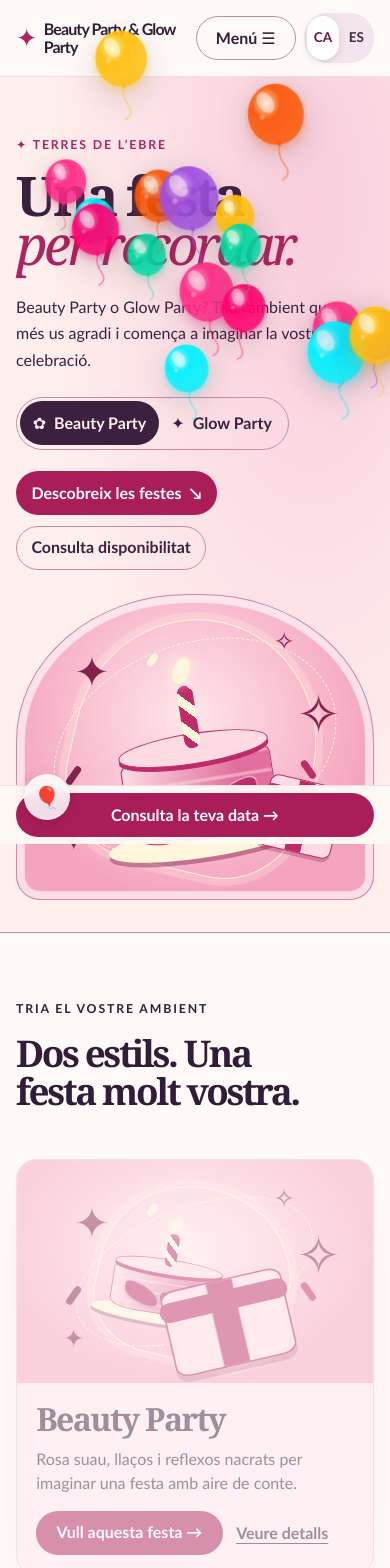
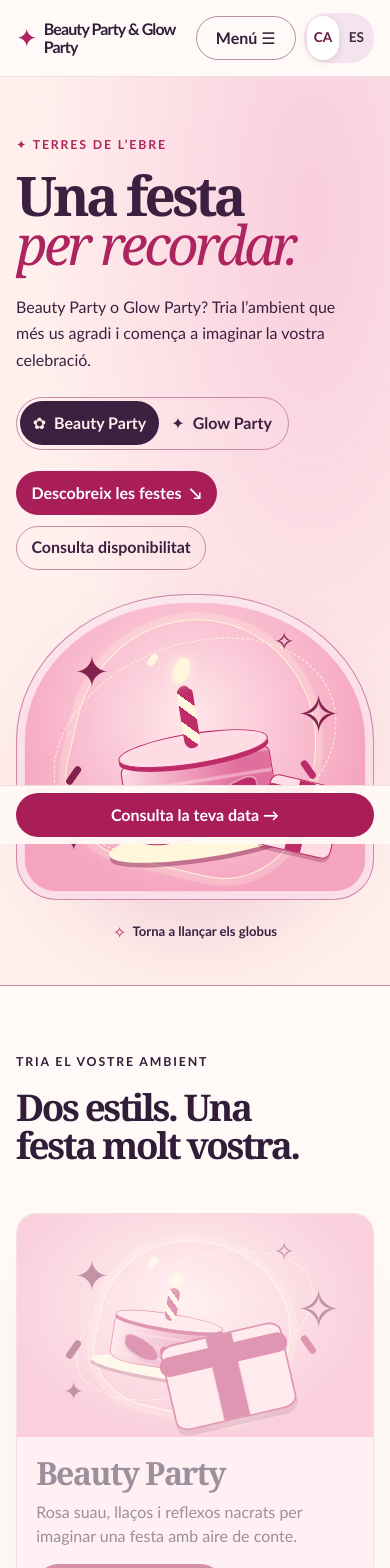
Before and after one commit to brahimcah/demo-Glow-Party, a React (Vite) app: page / in a window 390 px wide. Shown: the top 1568 px of the page. Built offline with nearby package versions, Linux system fonts and the light colour scheme.

Commit message:
Polish the opening balloon flight and party animations

```diff
--- a/src/Balloons.tsx
+++ b/src/Balloons.tsx
@@ -1,218 +1,56 @@
-import { useEffect, useState } from 'react';
+import { useId, useState } from 'react';
+import type { CSSProperties } from 'react';
+import type { Party } from './config';
 
-interface BalloonItem {
-  id: number;
-  left: number;
-  size: number;
-  color: string;
-  shineColor: string;
-  stringColor: string;
-  duration: number;
-  delay: number;
-  swayDuration: number;
-  swayDist: number;
-  wobbleDir: number;
+const paths = [
+  { left: '8%', size: 64, drift: 19, delay: 100, duration: 4600 },
+  { left: '22%', size: 48, drift: -24, delay: 540, duration: 4350 },
+  { left: '36%', size: 61, drift: 27, delay: 230, duration: 4900 },
+  { left: '51%', size: 52, drift: -19, delay: 720, duration: 4200 },
+  { left: '65%', size: 72, drift: 21, delay: 80, duration: 4700 },
+  { left: '78%', size: 50, drift: -26, delay: 440, duration: 4600 },
+  { left: '91%', size: 64, drift: 18, delay: 290, duration: 4850 },
+];
+const colors = {
+  beauty: ['#ca5284', '#a575cf', '#ea916d', '#d779a9'],
+  glow: ['#f56dce', '#9d75ff', '#68ead5', '#dbf078'],
+};
+
+export function Balloons({ party, replayLabel }: { party: Party; replayLabel: string }) {
+  const prefix = useId();
+  const [launch, setLaunch] = useState(0);
+
+  return <>
+    <div key={launch} className="balloons-container" aria-hidden="true">
+      {paths.map(({ left, size, drift, delay, duration }, index) => {
+        const color = colors[party][index % colors[party].length];
+        const gradient = `${prefix}-balloon-${index}`;
+        return <div className="balloon-wrapper" key={left} style={{
+          left,
+          color,
+          '--size': `${size}px`,
+          '--drift': `${drift}px`,
+          '--delay': `${delay}ms`,
+          '--flight': `${duration}ms`,
+        } as CSSProperties}>
+          <svg viewBox="0 0 50 88" className="balloon-svg" focusable="false">
+            <defs>
+              <radialGradient id={gradient} cx="31%" cy="25%" r="80%">
+                <stop offset="0" stopColor="#fff" stopOpacity=".95" />
+                <stop offset=".26" stopColor={color} />
+                <stop offset="1" stopColor={color} stopOpacity=".76" />
+              </radialGradient>
+            </defs>
+            <path d="M25 49 Q18 57 25 65 T24 86" fill="none" stroke="currentColor" strokeOpacity=".72" strokeWidth="1.25" />
+            <path d="M25 43 L21 51 Q25 53 29 51 Z" fill="currentColor" />
+            <path d="M25 3 C12 3 4 11 4 23 C4 34 14 46 25 48 C36 46 46 34 46 23 C46 11 38 3 25 3Z" fill={`url(#${gradient})`} />
+            <path d="M12 21 Q13 12 22 10" fill="none" stroke="white" strokeOpacity=".68" strokeWidth="2.25" strokeLinecap="round" />
+          </svg>
+        </div>;
+      })}
+    </div>
+    <button type="button" className="balloon-relaunch-btn" onClick={() => setLaunch(value => value + 1)}>
+      <span aria-hidden="true">✧</span> {replayLabel}
+    </button>
+  </>;
 }
-
-interface Particle {
-  id: number;
-  x: number;
-  y: number;
-  color: string;
-  angle: number;
-  speed: number;
-}
-
-const PALETTE = [
-  { color: '#ff2a85', shine: '#ff90bf', string: 'rgba(255, 42, 133, 0.45)' }, // Neon Pink
-  { color: '#9d4edd', shine: '#e0aaff', string: 'rgba(157, 78, 221, 0.45)' }, // Glow Purple
-  { color: '#00f0ff', shine: '#a6fbff', string: 'rgba(0, 240, 255, 0.45)' }, // Neon Cyan
-  { color: '#ffbe0b', shine: '#fef08a', string: 'rgba(255, 190, 11, 0.45)' }, // Party Gold
-  { color: '#ff006e', shine: '#ff80b5', string: 'rgba(255, 0, 110, 0.45)' }, // Hot Magenta
-  { color: '#06d6a0', shine: '#a7f3d0', string: 'rgba(6, 214, 160, 0.45)' }, // Electric Mint
-  { color: '#fb5607', shine: '#fed7aa', string: 'rgba(251, 86, 7, 0.45)' }, // Sunset Orange
-];
-
-function createBalloons(count = 20): BalloonItem[] {
-  return Array.from({ length: count }, (_, i) => {
-    const pal = PALETTE[i % PALETTE.length];
-    const columnSpan = 92 / count;
-    const baseLeft = 4 + i * columnSpan;
-    const jitter = (Math.random() - 0.5) * columnSpan * 0.8;
-    return {
-      id: Date.now() + i,
-      left: Math.max(3, Math.min(95, Math.round(baseLeft + jitter))),
-      size: Math.round(44 + Math.random() * 26),
-      color: pal.color,
-      shineColor: pal.shine,
-      stringColor: pal.string,
-      duration: Number((6.5 + Math.random() * 3.5).toFixed(1)),
-      delay: Number((i * 0.12 + Math.random() * 0.4).toFixed(2)),
-      swayDuration: Number((2.2 + Math.random() * 1.6).toFixed(1)),
-      swayDist: Math.round(14 + Math.random() * 18),
-      wobbleDir: Math.random() > 0.5 ? 1 : -1,
-    };
-  });
-}
-
-export function Balloons() {
-  const [balloons, setBalloons] = useState<BalloonItem[]>([]);
-  const [particles, setParticles] = useState<Particle[]>([]);
-  const [active, setActive] = useState(true);
-
-  useEffect(() => {
-    // Lanzar globos al abrir la web
-    setBalloons(createBalloons(18));
-
-    // Desactivar automáticamente después de que todos hayan subido
-    const timer = setTimeout(() => {
-      setActive(false);
-    }, 12000);
-
-    return () => clearTimeout(timer);
-  }, []);
-
-  function launchMore() {
-    setActive(true);
-    setBalloons(createBalloons(18));
-  }
-
-  function popBalloon(event: React.MouseEvent, balloon: BalloonItem) {
-    event.stopPropagation();
-    const rect = event.currentTarget.getBoundingClientRect();
-    const x = rect.left + rect.width / 2;
-    const y = rect.top + rect.height / 3;
-
-    // Crear partículas de confeti/pop
-    const newParticles: Particle[] = Array.from({ length: 12 }, (_, i) => ({
-      id: Math.random(),
-      x,
-      y,
-      color: i % 2 === 0 ? balloon.color : balloon.shineColor,
-      angle: (i / 12) * Math.PI * 2,
-      speed: 40 + Math.random() * 45,
-    }));
-
-    setParticles(prev => [...prev, ...newParticles]);
-    setBalloons(prev => prev.filter(b => b.id !== balloon.id));
-
-    setTimeout(() => {
-      setParticles(prev => prev.filter(p => !newParticles.includes(p)));
-    }, 800);
-  }
-
-  return (
-    <>
-      {active && balloons.length > 0 && (
-        <div className="balloons-container" aria-hidden="true">
-          {balloons.map(b => (
-            <div
-              key={b.id}
-              className="balloon-wrapper"
-              style={{
-                left: `${b.left}%`,
-                animationDuration: `${b.duration}s`,
-                animationDelay: `${b.delay}s`,
-                '--sway-dist': `${b.swayDist * b.wobbleDir}px`,
-                '--sway-dur': `${b.swayDuration}s`,
-              } as React.CSSProperties}
-              onClick={e => popBalloon(e, b)}
-              title="¡Toca para explotar!"
-            >
-              <svg
-                width={b.size}
-                height={b.size * 1.55}
-                viewBox="0 0 50 78"
-                className="balloon-svg"
-              >
-                <defs>
-                  <radialGradient id={`shine-${b.id}`} cx="35%" cy="30%" r="65%">
-                    <stop offset="0%" stopColor={b.shineColor} stopOpacity="0.9" />
-                    <stop offset="40%" stopColor={b.color} />
-                    <stop offset="100%" stopColor={b.color} stopOpacity="0.85" />
-                  </radialGradient>
-                  <filter id={`glow-${b.id}`} x="-20%" y="-20%" width="140%" height="140%">
-                    <feDropShadow dx="0" dy="4" stdDeviation="4" floodColor={b.color} floodOpacity="0.4" />
-                  </filter>
-                </defs>
-
-                {/* Hilo del globo ondeante */}
-                <path
-                  d="M25 48 Q22 56 27 64 T24 76"
-                  fill="none"
-                  stroke={b.stringColor}
-                  strokeWidth="1.4"
-                  strokeLinecap="round"
-                />
-
-                {/* Nudo */}
-                <polygon
-                  points="23,45 27,45 26,49 24,49"
-                  fill={b.color}
-                />
-
-                {/* Cuerpo del globo */}
-                <ellipse
-                  cx="25"
-                  cy="24"
-                  rx="22"
-                  ry="24"
-                  fill={`url(#shine-${b.id})`}
-                  filter={`url(#glow-${b.id})`}
-                />
-
-                {/* Brillo especular 3D */}
-                <ellipse
-                  cx="18"
-                  cy="14"
-                  rx="6"
-                  ry="9"
-                  transform="rotate(-28 18 14)"
-                  fill="#ffffff"
-                  opacity="0.45"
-                />
-                <circle
-                  cx="14"
-                  cy="25"
-                  r="2"
-                  fill="#ffffff"
-                  opacity="0.3"
-                />
-              </svg>
-            </div>
-          ))}
-        </div>
-      )}
-
-      {/* Partículas de confeti cuando explota un globo */}
-      {particles.length > 0 && (
-        <div className="balloon-particles-container" aria-hidden="true">
-          {particles.map(p => (
-            <span
-              key={p.id}
-              className="balloon-particle"
-              style={{
-                left: `${p.x}px`,
-                top: `${p.y}px`,
-                backgroundColor: p.color,
-                '--dx': `${Math.cos(p.angle) * p.speed}px`,
-                '--dy': `${Math.sin(p.angle) * p.speed}px`,
-              } as React.CSSProperties}
-            />
-          ))}
-        </div>
-      )}
-
-      {/* Botón flotante para volver a lanzar globos cuando se desee */}
-      <button
-        type="button"
-        className="balloon-relaunch-btn"
-        onClick={launchMore}
-        aria-label="Lanzar globos de fiesta"
-        title="¡Lanzar más globos!"
-      >
-        <span aria-hidden="true">🎈</span>
-      </button>
-    </>
-  );
-}
--- a/src/copy.ts
+++ b/src/copy.ts
@@ -4,6 +4,7 @@ export const copy = {
     dateCta: 'Consulta la teva data', menu: 'Menú', language: 'Idioma', mood: 'Ambient de la portada',
     hero: { beauty: ['Una festa', 'per recordar.'], glow: ['Una festa', 'que brilla.'] },
     intro: 'Beauty Party o Glow Party? Tria l’ambient que més us agradi i comença a imaginar la vostra celebració.',
+    replayBalloons: 'Torna a llançar els globus',
     explore: 'Descobreix les festes', check: 'Consulta disponibilitat',
     parties: 'Dos estils. Una festa molt vostra.', partiesLabel: 'Tria el vostre ambient',
     descriptions: { beauty: 'Rosa suau, llaços i reflexos nacrats per imaginar una festa amb aire de conte.', glow: 'Violeta, colors fluorescents i espurnes de llum per imaginar una festa plena d’energia.' },
@@ -38,6 +39,7 @@ export const copy = {
     dateCta: 'Consulta tu fecha', menu: 'Menú', language: 'Idioma', mood: 'Ambiente de la portada',
     hero: { beauty: ['Una fiesta', 'para recordar.'], glow: ['Una fiesta', 'que brilla.'] },
     intro: '¿Beauty Party o Glow Party? Elige el ambiente que más os guste y empieza a imaginar vuestra celebración.',
+    replayBalloons: 'Vuelve a lanzar los globos',
     explore: 'Descubre las fiestas', check: 'Consulta disponibilidad',
     parties: 'Dos estilos. Una fiesta muy vuestra.', partiesLabel: 'Elige vuestro ambiente',
     descriptions: { beauty: 'Rosa suave, lazos y reflejos nacarados para imaginar una fiesta de cuento.', glow: 'Violeta, colores fluorescentes y chispas de luz para imaginar una fiesta llena de energía.' },
--- a/src/main.tsx
+++ b/src/main.tsx
@@ -30,7 +30,6 @@ function App() {
   }
 
   return <div className="site" data-party={party}>
-    <Balloons />
     <div className="scroll-progress" aria-hidden="true" />
     <a className="skip" href="#contingut">{t.skip}</a>
     <header className="header" id="top">
@@ -62,6 +61,7 @@ function App() {
             <div className="hero-art">
               {parties.map(value => <div key={value} className={party === value ? 'visible' : ''}><Artwork party={value} /></div>)}
             </div>
+            <Balloons party={party} replayLabel={t.replayBalloons} />
           </div>
         </div>
       </section>
--- a/src/style.css
+++ b/src/style.css
@@ -312,132 +312,98 @@ dialog .actions{margin-top:.75rem}
   to { transform: translateY(6%) scale(.96); }
 }
 
-/* Globos volando al abrir la web */
+/* Opening celebration */
+.hero-stage {
+  position: relative;
+  isolation: isolate;
+}
+.hero-art .artwork {
+  border-radius: 48% 48% 2.5rem 2.5rem;
+}
+.hero-stage::before {
+  content: "";
+  position: absolute;
+  inset: 13% 8% 5%;
+  z-index: -1;
+  border-radius: 50%;
+  background: var(--highlight);
+  filter: blur(44px);
+  opacity: .15;
+}
 .balloons-container {
-  position: fixed;
-  inset: 0;
+  position: absolute;
+  inset: 0 0 2.8rem;
+  overflow: hidden;
   pointer-events: none;
-  z-index: 9999;
-  overflow: hidden;
 }
-
 .balloon-wrapper {
   position: absolute;
-  bottom: -150px;
-  pointer-events: auto;
-  cursor: pointer;
-  animation-name: balloonRise;
-  animation-timing-function: linear;
-  animation-fill-mode: forwards;
-  will-change: transform;
+  bottom: 0;
+  width: var(--size);
+  opacity: 0;
+  transform: translate(-50%, 110%);
+  animation: balloon-flight var(--flight) cubic-bezier(.22,.58,.38,1) var(--delay) both;
 }
-
 .balloon-svg {
   display: block;
-  animation-name: balloonSway;
-  animation-duration: var(--sway-dur, 2.5s);
-  animation-timing-function: ease-in-out;
-  animation-iteration-count: infinite;
-  animation-direction: alternate;
-  transform-origin: bottom center;
-  transition: transform 0.2s cubic-bezier(0.34, 1.56, 0.64, 1);
-  filter: drop-shadow(0 8px 16px rgba(0, 0, 0, 0.15));
+  width: 100%;
+  height: auto;
+  transform-origin: center 28%;
+  animation: balloon-sway 1.5s ease-in-out var(--delay) 4 alternate both;
 }
-
-.balloon-wrapper:hover .balloon-svg {
-  transform: scale(1.15);
-  filter: drop-shadow(0 12px 22px rgba(0, 0, 0, 0.25));
+.balloon-relaunch-btn {
+  display: flex;
+  margin: .6rem auto 0;
+  align-items: center;
+  justify-content: center;
+  gap: .4rem;
+  min-height: 44px;
+  padding: .3rem .8rem;
+  border: 0;
+  border-radius: 99px;
+  background: transparent;
+  color: inherit;
+  font-size: .82rem;
+  font-weight: 800;
 }
-
-@keyframes balloonRise {
-  0% {
-    transform: translateY(0);
-    opacity: 0;
-  }
-  3% {
-    opacity: 0.95;
-  }
-  85% {
-    opacity: 0.95;
-  }
-  100% {
-    transform: translateY(calc(-100vh - 260px));
-    opacity: 0;
+.balloon-relaunch-btn:hover { background: color-mix(in srgb, currentColor 9%, transparent); }
+.balloon-relaunch-btn span { color: var(--highlight); font-size: 1.2em; }
+@keyframes balloon-flight {
+  0% { transform: translate(-50%, 110%) scale(.84); opacity: 0; }
+  14% { opacity: .96; }
+  67% { opacity: .92; }
+  100% { transform: translate(calc(-50% + var(--drift)), calc(-1 * var(--balloon-rise, 510px))) scale(1.08); opacity: 0; }
+}
+@keyframes balloon-sway {
+  from { transform: translateX(-7px) rotate(-9deg); }
+  to { transform: translateX(7px) rotate(8deg); }
+}
+@media (max-width: 679px) {
+  .balloons-container { --balloon-rise: 390px; }
+  .balloon-wrapper { width: calc(var(--size) * .78); }
+  .balloon-wrapper:nth-child(even) { display: none; }
+}
+@media (prefers-reduced-motion: no-preference) {
+  .hero-content { animation: none; }
+  .hero-content > * { animation: entrance .68s cubic-bezier(.22,.68,.32,1) both; }
+  .hero-content h1 { animation-delay: 75ms; }
+  .hero-content .intro { animation-delay: 135ms; }
+  .hero-content .theme-picker { animation-delay: 195ms; }
+  .hero-content .actions { animation-delay: 250ms; }
+  @supports (animation-timeline: view()) and (animation-range: entry 0% cover 35%) {
+    .parties-grid .artwork {
+      animation: artwork-approach linear both;
+      animation-timeline: view(block);
+      animation-range: entry 0% cover 33%;
+    }
   }
 }
-
-@keyframes balloonSway {
-  0% {
-    transform: translateX(calc(-1 * var(--sway-dist, 20px))) rotate(-7deg);
-  }
-  100% {
-    transform: translateX(var(--sway-dist, 20px)) rotate(7deg);
-  }
+@keyframes artwork-approach {
+  from { scale: 1.09; }
+  to { scale: 1; }
 }
-
-.balloon-particles-container {
-  position: fixed;
-  inset: 0;
-  pointer-events: none;
-  z-index: 10000;
-  overflow: hidden;
+.party-card .artwork { clip-path: inset(0); transform-origin: center bottom; }
+.section-head { border-bottom: 1px solid var(--edge); padding-bottom: .85rem; }
+@media (prefers-reduced-motion: reduce) {
+  .balloons-container, .balloon-relaunch-btn { display: none; }
 }
-
-.balloon-particle {
-  position: fixed;
-  width: 9px;
-  height: 9px;
-  border-radius: 50%;
-  pointer-events: none;
-  z-index: 10000;
-  animation: balloonPopExplode 0.75s ease-out forwards;
-}
-
-@keyframes balloonPopExplode {
-  0% {
-    transform: translate(0, 0) scale(1);
-    opacity: 1;
-  }
-  100% {
-    transform: translate(var(--dx), var(--dy)) scale(0);
-    opacity: 0;
-  }
-}
-
-.balloon-relaunch-btn {
-  position: fixed;
-  bottom: 1.5rem;
-  left: 1.5rem;
-  z-index: 80;
-  width: 46px;
-  height: 46px;
-  border-radius: 50%;
-  border: 1px solid rgba(255, 255, 255, 0.45);
-  background: rgba(255, 255, 255, 0.85);
-  backdrop-filter: blur(8px);
-  -webkit-backdrop-filter: blur(8px);
-  box-shadow: 0 4px 16px rgba(0, 0, 0, 0.12);
-  display: flex;
-  align-items: center;
-  justify-content: center;
-  font-size: 1.35rem;
-  cursor: pointer;
-  transition: transform 0.22s cubic-bezier(0.34, 1.56, 0.64, 1), box-shadow 0.22s, background 0.22s;
-}
-
-.balloon-relaunch-btn:hover {
-  transform: scale(1.15) translateY(-3px);
-  background: #ffffff;
-  box-shadow: 0 8px 24px rgba(173, 36, 95, 0.25);
-}
-
-.balloon-relaunch-btn:active {
-  transform: scale(0.92);
-}
-
-@media (prefers-reduced-motion: reduce) {
-  .balloon-wrapper {
-    animation-duration: 0.01s !important;
-    display: none !important;
-  }
-}
```
